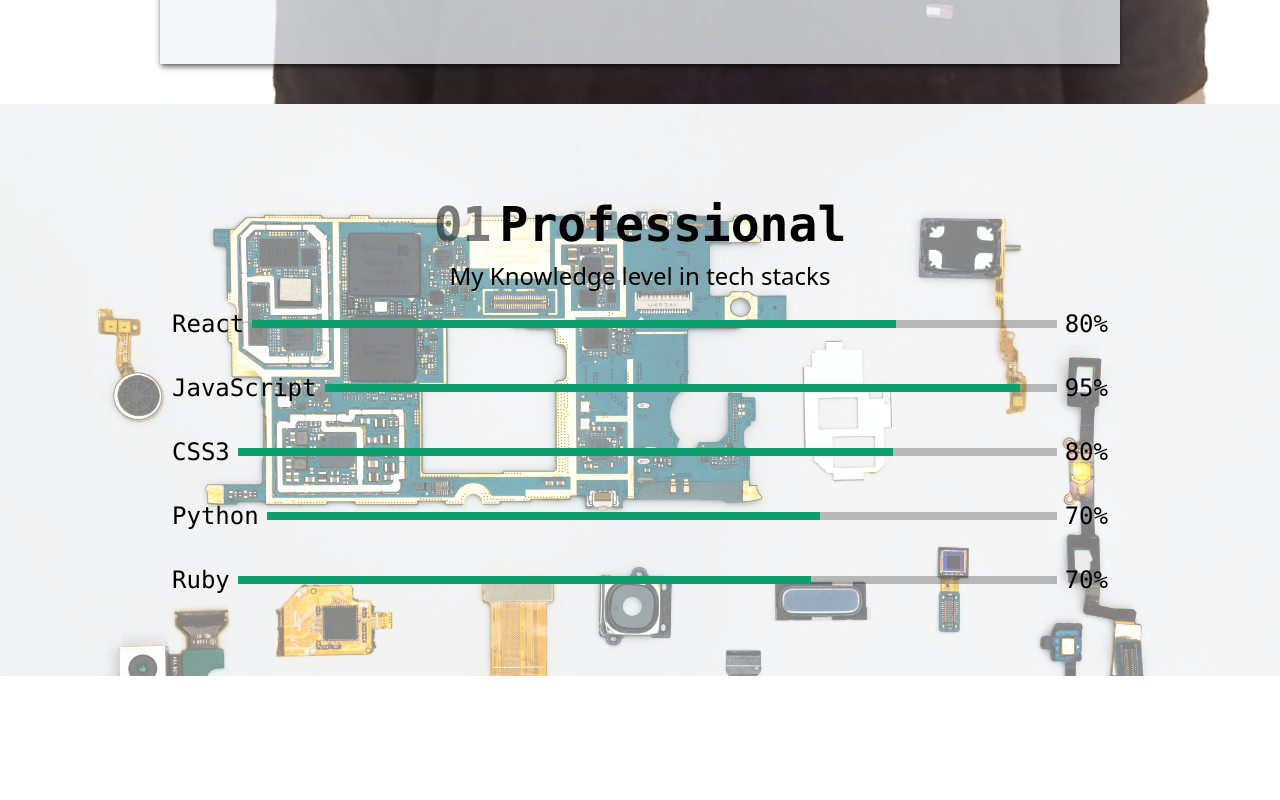
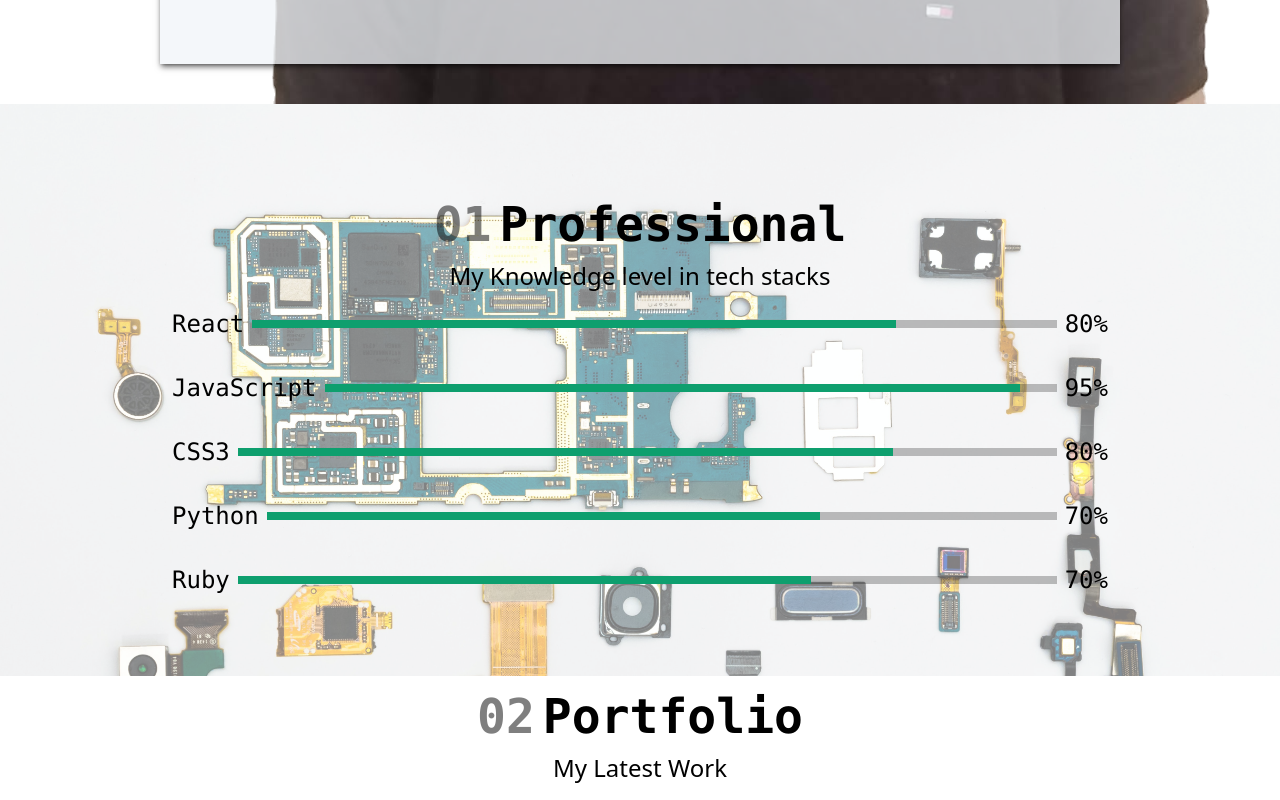
Before and after one commit to hamidazim321/portfolio, a React (Vite) app: page / in a window 1280 px wide. Shown: the part 1000-1800 px from the top of the page. Before the commit the page ends 1676 px from the top, so only its background shows below. Built offline with nearby package versions, Linux system fonts and the light colour scheme.

Commit message:
Fix bugs

```diff
--- a/src/App.jsx
+++ b/src/App.jsx
@@ -1,5 +1,6 @@
 import Header from "./components/Header"
 import Home from "./pages/Home"
+import Portfolio from "./pages/Portfolio"
 import Professional from "./pages/Professional"
 
 function App() {
@@ -8,6 +9,7 @@
       <Header />
       <Home />
       <Professional />
+      <Portfolio />
     </>
   )
 }
--- a/src/components/SectionHeading.jsx
+++ b/src/components/SectionHeading.jsx
@@ -5,13 +5,13 @@
     <div className="relative z-10 p-4 flex flex-col items-center justify-center gap-3">
       <p className="dark:text-white font-mono font-black text-3xl sm:text-4xl md:text-5xl">
         {headingIndex && (
-          <span className="me-2 dark:text-white/50 text-black/50">01</span>
+          <span className="me-2 dark:text-white/50 text-black/50">{headingIndex}</span>
         )}
         {heading}
       </p>
       {desc && (
         <p className="font-sans font-normal dark:text-white text-xl sm:text-2xl md:text-2xl">
-          My Knowledge level in tech stacks
+          {desc}
         </p>
       )}
     </div>
--- a/src/pages/Portfolio.jsx
+++ b/src/pages/Portfolio.jsx
@@ -0,0 +1,17 @@
+import React from "react";
+import SectionHeading from "../components/SectionHeading";
+import image from "../assets/Headshot.png";
+import image2 from "../assets/hardware.jpg";
+export default function Portfolio() {
+  return (
+    <div className="dark:bg-slate-700">
+      <SectionHeading
+        headingIndex={"02"}
+        heading={"Portfolio"}
+        desc={"My Latest Work"}
+      />
+      <div className="Cards here">
+      </div>
+    </div>
+  );
+}
```
